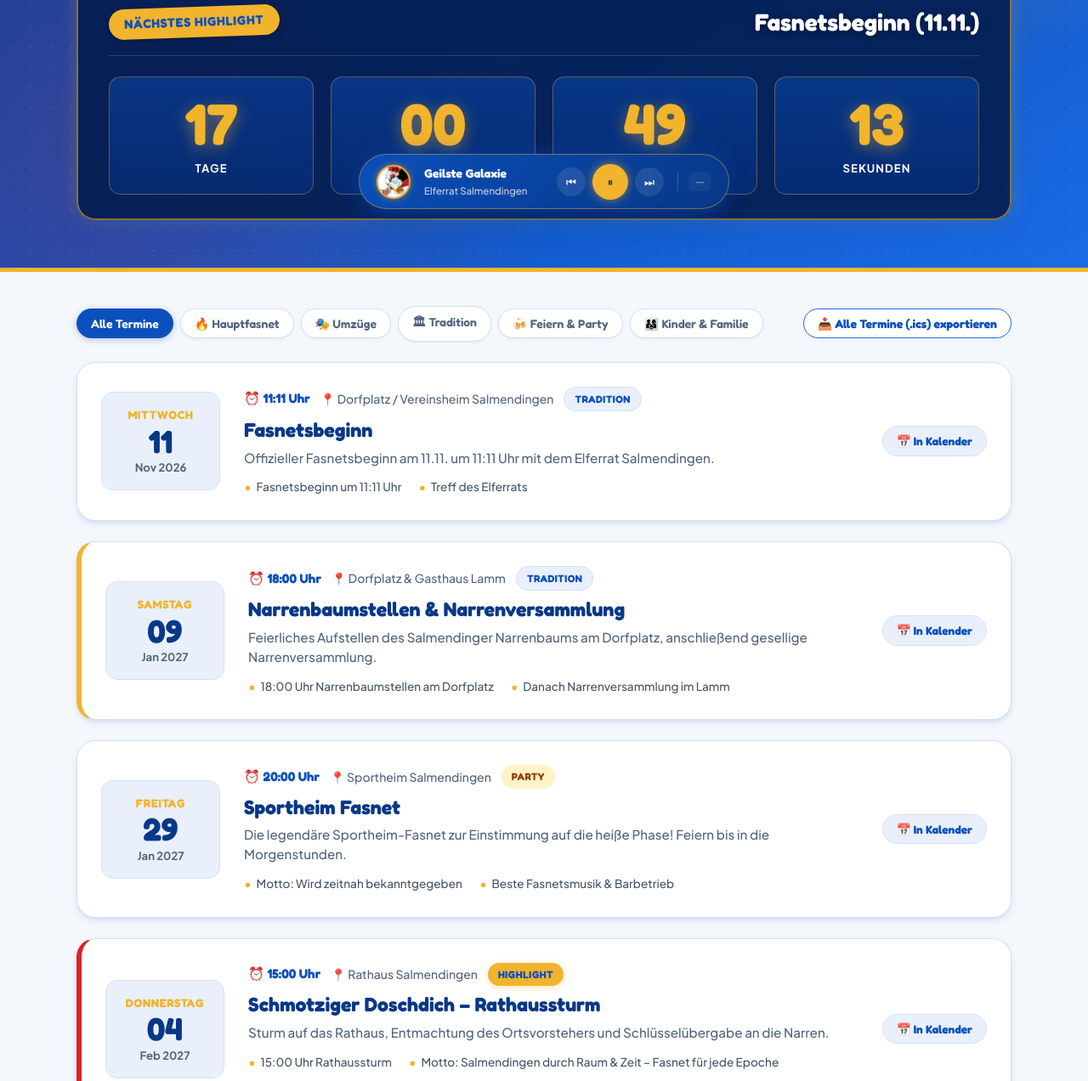
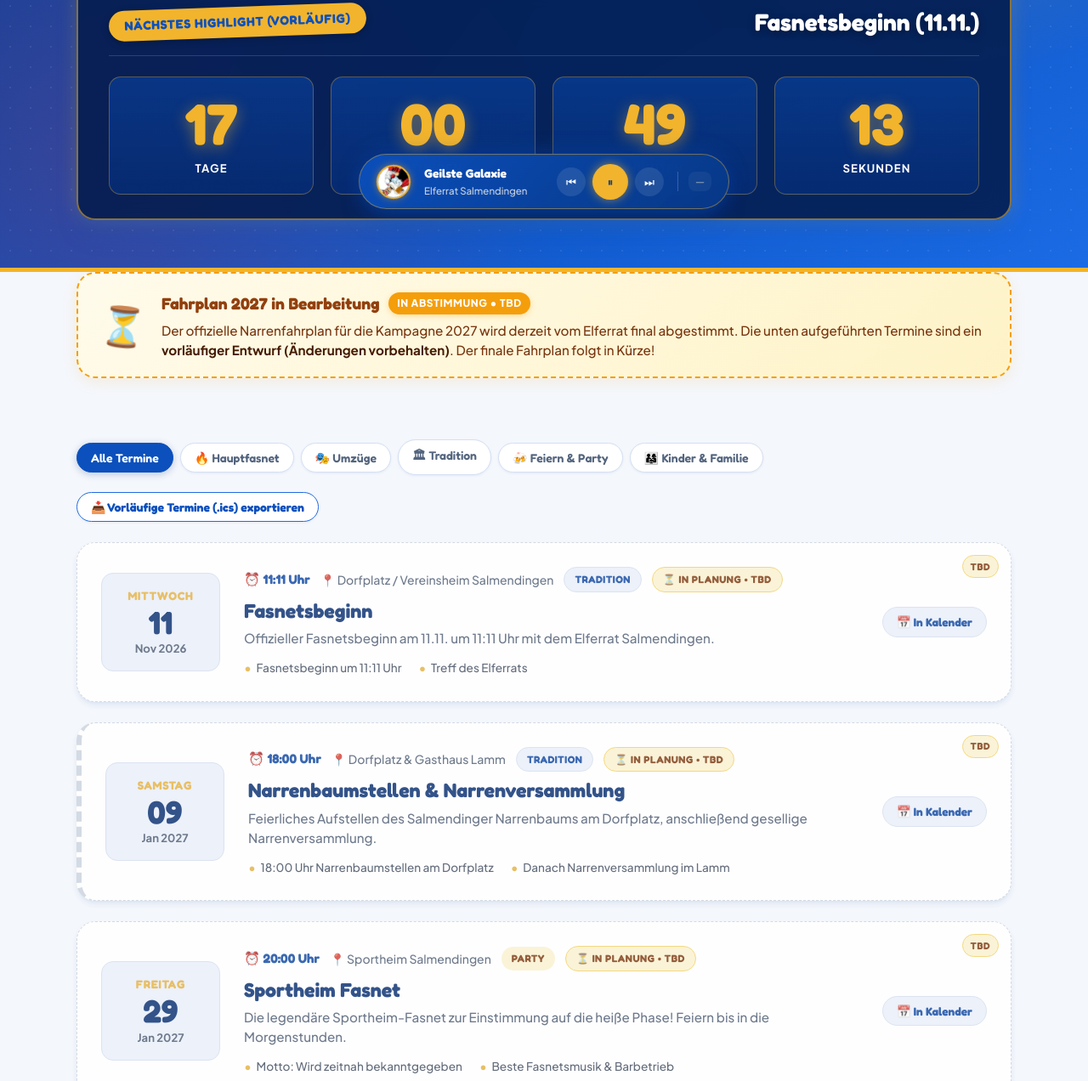
Before and after one commit to s0tt/fasnet, a plain HTML site: page index.html in a window 1280 px wide. Shown: the part 534-1806 px from the top of the page at 85% size. Drawn offline with Linux system fonts and the light colour scheme.

Commit message:
Mark main page timetable as in progress (TBD) with banner and greyed-out cards

```diff
--- a/css/fahrplan.css
+++ b/css/fahrplan.css
@@ -325,13 +325,130 @@
 }
 
 /* ==========================================================================
-   Event Timeline / Cards
+   Timetable TBD / Work-in-Progress Notice & Greyed-out Styles
    ========================================================================== */
+.timetable-tbd-banner {
+  background: linear-gradient(135deg, #fffbeb 0%, #fef3c7 100%);
+  border: 2px dashed #f59e0b;
+  border-radius: var(--radius-lg);
+  padding: 1.25rem 1.75rem;
+  margin-bottom: 2rem;
+  display: flex;
+  align-items: center;
+  gap: 1.25rem;
+  box-shadow: 0 4px 18px rgba(245, 158, 11, 0.12);
+  animation: fadeIn 0.4s ease;
+}
+
+.tbd-banner-icon {
+  font-size: 2.5rem;
+  line-height: 1;
+  flex-shrink: 0;
+  animation: pulse-tbd-icon 2s infinite ease-in-out;
+}
+
+@keyframes pulse-tbd-icon {
+  0%, 100% { transform: scale(1); }
+  50% { transform: scale(1.12) rotate(6deg); }
+}
+
+.tbd-banner-content {
+  flex: 1;
+}
+
+.tbd-banner-title {
+  display: flex;
+  align-items: center;
+  flex-wrap: wrap;
+  gap: 0.65rem;
+  font-family: var(--font-heading);
+  font-size: 1.2rem;
+  font-weight: 800;
+  color: #92400e;
+  margin-bottom: 0.35rem;
+}
+
+.tbd-pill {
+  font-family: var(--font-body);
+  font-size: 0.75rem;
+  font-weight: 800;
+  text-transform: uppercase;
+  letter-spacing: 0.05em;
+  background: #f59e0b;
+  color: #ffffff;
+  padding: 0.2rem 0.65rem;
+  border-radius: var(--radius-full);
+  box-shadow: 0 2px 6px rgba(245, 158, 11, 0.3);
+}
+
+.tbd-banner-text {
+  font-size: 0.95rem;
+  line-height: 1.5;
+  color: #78350f;
+  margin: 0;
+}
+
+.tbd-banner-text strong {
+  color: #451a03;
+}
+
+/* Event Timeline / Cards */
 .events-container {
   display: flex;
   flex-direction: column;
   gap: 1.5rem;
   margin-bottom: 4rem;
+}
+
+/* Greyed-out In-Progress Treatment */
+.events-container.is-tbd .event-card {
+  opacity: 0.85;
+  filter: grayscale(22%);
+  border-style: dashed;
+  border-color: #cbd5e1;
+  transition: all var(--transition-normal);
+}
+
+.events-container.is-tbd .event-card:hover {
+  opacity: 1;
+  filter: grayscale(0%);
+  border-color: var(--color-primary-light);
+  transform: translateY(-3px);
+  box-shadow: var(--shadow-xl);
+}
+
+/* Corner Ribbon on Event Cards */
+.tbd-corner-ribbon {
+  position: absolute;
+  top: 14px;
+  right: 14px;
+  background: #fef3c7;
+  color: #92400e;
+  border: 1px solid #fcd34d;
+  font-family: var(--font-heading);
+  font-size: 0.72rem;
+  font-weight: 800;
+  letter-spacing: 0.05em;
+  padding: 0.2rem 0.55rem;
+  border-radius: var(--radius-full);
+  display: inline-flex;
+  align-items: center;
+  gap: 0.25rem;
+}
+
+.badge-tag.badge-tbd {
+  background: #fef3c7;
+  color: #92400e;
+  border: 1px solid #fcd34d;
+  font-weight: 700;
+}
+
+@media (max-width: 650px) {
+  .timetable-tbd-banner {
+    flex-direction: column;
+    align-items: flex-start;
+    padding: 1.25rem;
+  }
 }
 
 .event-card {
--- a/index.html
+++ b/index.html
@@ -79,8 +79,8 @@
         <!-- Hero Countdown: Across the Whole Horizontal -->
         <div class="hero-countdown-horizontal">
           <div class="countdown-bar-header">
-            <div class="countdown-tag-badge">Nächstes Highlight</div>
-            <div class="countdown-event-name" id="countdown-event-name">Fasnetsbeginn (11.11.)</div>
+            <div class="countdown-tag-badge">Nächstes Highlight (vorläufig)</div>
+            <div class="countdown-event-name" id="countdown-event-name">Fasnetsbeginn (11.11.) – TBD</div>
           </div>
           <div class="countdown-timer-horizontal">
             <div class="countdown-unit">
@@ -104,8 +104,24 @@
       </div>
     </section>
 
-    <!-- Narrenfahrplan Section -->
+    <!-- Narrenfahrplan Section (In Progress / TBD) -->
     <section class="container" id="fahrplan">
+
+      <!-- Timetable Work In Progress / TBD Notice Banner -->
+      <div class="timetable-tbd-banner">
+        <div class="tbd-banner-icon">⏳</div>
+        <div class="tbd-banner-content">
+          <div class="tbd-banner-title">
+            <span>Fahrplan 2027 in Bearbeitung</span>
+            <span class="tbd-pill">In Abstimmung • TBD</span>
+          </div>
+          <p class="tbd-banner-text">
+            Der offizielle Narrenfahrplan für die Kampagne 2027 wird derzeit vom Elferrat final abgestimmt.
+            Die unten aufgeführten Termine sind ein <strong>vorläufiger Entwurf (Änderungen vorbehalten)</strong>. Der finale Fahrplan folgt in Kürze!
+          </p>
+        </div>
+      </div>
+
       <div class="fahrplan-controls">
         <div class="filter-pills">
           <button class="filter-btn active" data-filter="all">Alle Termine</button>
@@ -116,13 +132,13 @@
           <button class="filter-btn" data-filter="kinder">👨‍👩‍👧 Kinder &amp; Familie</button>
         </div>
 
-        <button class="export-all-btn" id="export-all-ics-btn" title="Alle 10 Fasnet-Termine auf einmal in dein Handy/Outlook importieren">
-          📥 Alle Termine (.ics) exportieren
+        <button class="export-all-btn" id="export-all-ics-btn" title="Vorläufige Termine (.ics) in Kalender eintragen">
+          📥 Vorläufige Termine (.ics) exportieren
         </button>
       </div>
 
-      <!-- Timeline Cards Container -->
-      <div class="events-container" id="events-container">
+      <!-- Timeline Cards Container (Greyed out / TBD treatment) -->
+      <div class="events-container is-tbd" id="events-container">
         <!-- Rendered dynamically by js/fahrplan.js -->
       </div>
 
--- a/js/fahrplan.js
+++ b/js/fahrplan.js
@@ -206,13 +206,14 @@
     }
 
     container.innerHTML = filtered.map(function (ev) {
-      var cardClass = 'event-card' + (ev.featured ? ' featured' : '') + (ev.category === 'hauptfasnet' ? ' highlight' : '');
+      var cardClass = 'event-card is-tbd' + (ev.featured ? ' featured' : '') + (ev.category === 'hauptfasnet' ? ' highlight' : '');
       var subListHtml = ev.subPoints && ev.subPoints.length > 0
         ? '<ul class="event-sub-points">' + ev.subPoints.map(function (p) { return '<li>' + p + '</li>'; }).join('') + '</ul>'
         : '';
 
       return (
         '<article class="' + cardClass + '" data-id="' + ev.id + '">' +
+          '<div class="tbd-corner-ribbon">TBD</div>' +
           '<div class="event-date-box">' +
             '<span class="event-weekday">' + ev.weekday + '</span>' +
             '<span class="event-day">' + ev.day + '</span>' +
@@ -223,13 +224,14 @@
               '<span class="event-time">⏰ ' + ev.time + '</span>' +
               '<span class="event-location">📍 ' + ev.location + '</span>' +
               '<span class="badge-tag ' + ev.badgeClass + '">' + ev.badge + '</span>' +
+              '<span class="badge-tag badge-tbd">⏳ In Planung • TBD</span>' +
             '</div>' +
             '<h3 class="event-title">' + ev.title + '</h3>' +
             '<p class="event-desc">' + ev.desc + '</p>' +
             subListHtml +
           '</div>' +
           '<div class="event-actions">' +
-            '<button class="btn-cal-add" onclick="window.fasnetCalendar.exportSingle(\'' + ev.id + '\')">' +
+            '<button class="btn-cal-add" onclick="window.fasnetCalendar.exportSingle(\'' + ev.id + '\')" title="Vorläufigen Termin in Kalender eintragen">' +
               '📅 In Kalender' +
             '</button>' +
           '</div>' +
@@ -325,8 +327,8 @@
       lines.push('DTSTAMP:' + formatICSDate(new Date()));
       lines.push('DTSTART:' + formatICSDate(ev.startDate));
       lines.push('DTEND:' + formatICSDate(ev.endDate));
-      lines.push('SUMMARY:' + ev.title + ' – Fasnet Salmendingen');
-      lines.push('DESCRIPTION:' + ev.desc.replace(/,/g, '\\,'));
+      lines.push('SUMMARY:[VORLÄUFIG / TBD] ' + ev.title + ' – Fasnet Salmendingen');
+      lines.push('DESCRIPTION:[HINWEIS: Termin in Abstimmung (TBD) durch den Elferrat] ' + ev.desc.replace(/,/g, '\\,'));
       lines.push('LOCATION:' + ev.location.replace(/,/g, '\\,'));
       lines.push('STATUS:CONFIRMED');
       lines.push('END:VEVENT');
```
